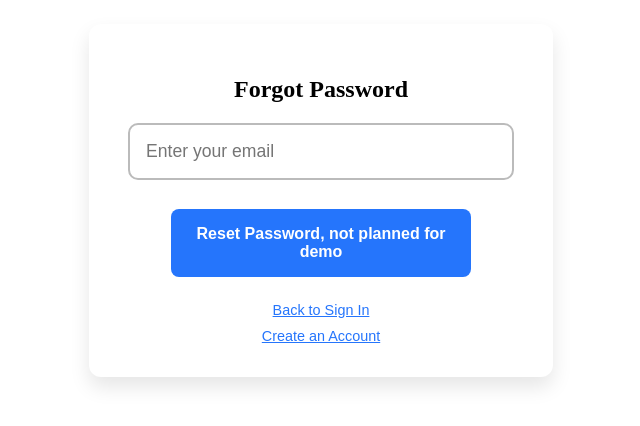
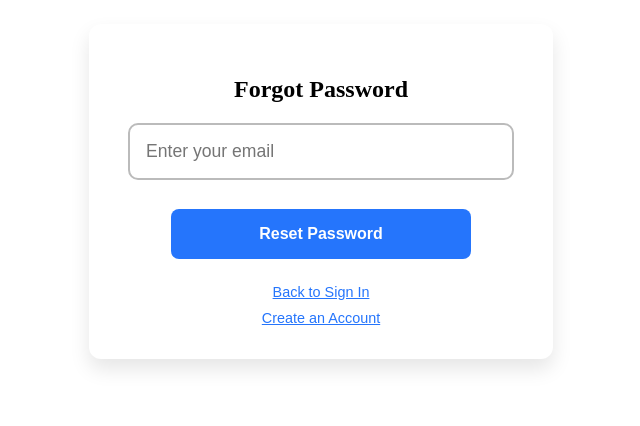
Before and after one commit to wculkin/app_demo, a React (Create React App) app in the folder base_template/: page /forgotpassword in a window 1280 px wide. Shown: the top 426 px of the page, without its empty margins (319-959 px from the left). Built offline with nearby package versions, Linux system fonts and the light colour scheme.

Commit message:
add nav to forgot password and update onClick to alert

```diff
--- a/base_template/src/components/ForgotPassword/ForgotPassword.tsx
+++ b/base_template/src/components/ForgotPassword/ForgotPassword.tsx
@@ -1,8 +1,12 @@
 import React, { useState } from 'react';
-import './ForgotPassword.css';  // Make sure this line imports your CSS file
+import './ForgotPassword.css';
+import {useNavigate} from "react-router-dom";  // Make sure this line imports your CSS file
+import * as ROUTES from '../../constants/routes';
 
 const ForgotPassword = () => {
   const [email, setEmail] = useState('');
+  const navigate = useNavigate();
+
   return (
     <div className="forgot-password-container">
       <div className="forgot-password-form" >
@@ -18,14 +22,14 @@ const ForgotPassword = () => {
           />
         </div>
 
-        <button className="reset-password-button" onClick={() => console.log("reset password")}>
-          Reset Password, not planned for demo
+        <button className="reset-password-button" onClick={() => alert("Not implemented as a part of demo")}>
+          Reset Password
         </button>
 
-        <button className="link-button" type="button" onClick={() => console.log("back to ")}>
+        <button className="link-button" type="button" onClick={() => navigate(ROUTES.SIGN_IN)}>
           Back to Sign In
         </button>
-        <button className="link-button" type="button" onClick={() => console.log("create ")}>
+        <button className="link-button" type="button" onClick={() => navigate(ROUTES.CREATE_USER)}>
           Create an Account</button>
       </div>
     </div>
```
